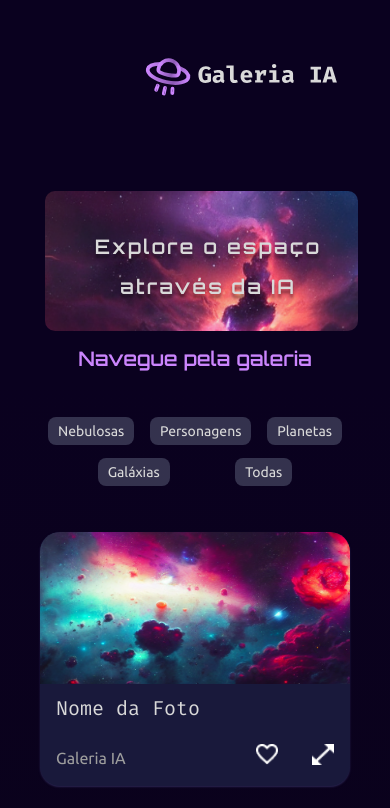
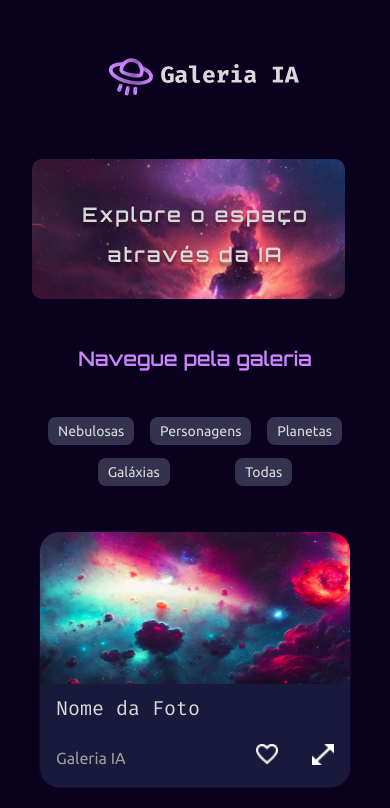
Before and after one commit to robs-am/space-gallery, a React (Create React App) app: page / in a window 390 px wide. Shown: the top 808 px of the page. Built offline with nearby package versions, Linux system fonts and the light colour scheme.

Commit message:
novo alinhamento do header

```diff
--- a/src/Components/Header/Header.module.scss
+++ b/src/Components/Header/Header.module.scss
@@ -76,7 +76,7 @@
     flex-direction: row-reverse; */
 
     display: flex;
-    justify-content: center;
+    justify-content: flex-end;
     margin-top: 3rem;
     margin-inline: 12px;
     gap: 1.5rem;
--- a/src/Pages/Homepage/Homepage.module.scss
+++ b/src/Pages/Homepage/Homepage.module.scss
@@ -76,8 +76,8 @@ main {
     top: 0; */
     display: flex;
     align-items: center;
-
-    justify-content: flex-start;
+    margin: 0 auto;
+    justify-content: center;
 
     &__imagem {
       /*   margin-top: 4rem;
```
